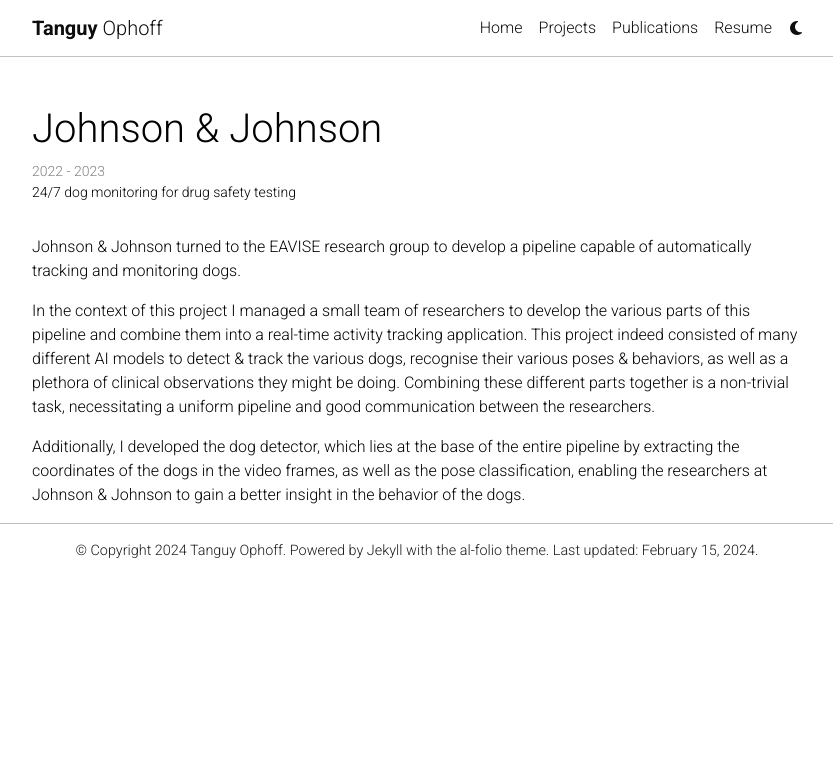
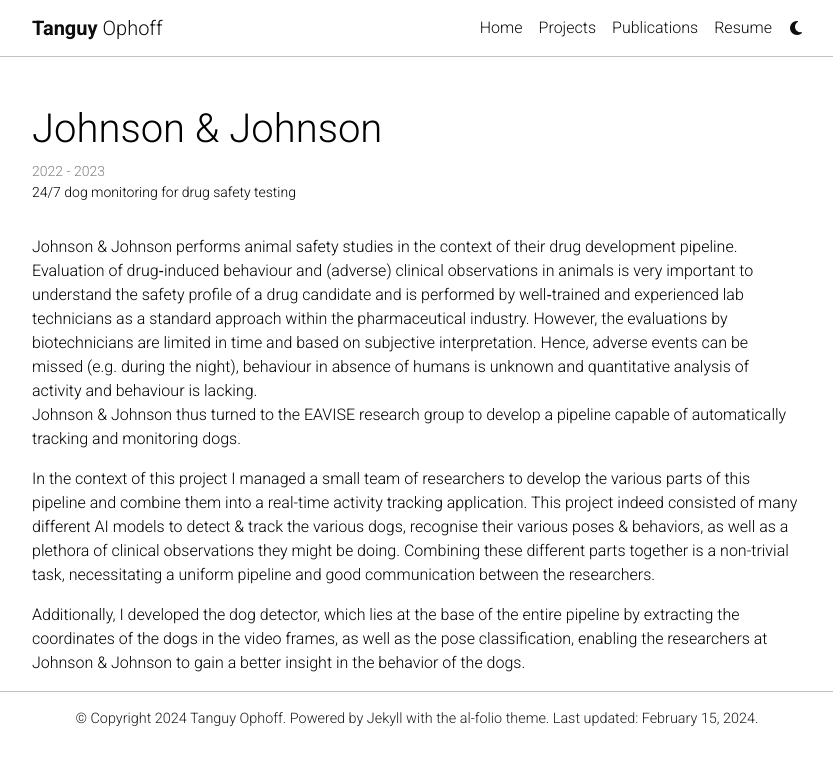
Before and after one commit to 0phoff/portfolio, a Jekyll site: the page built from _projects/phd-04-jnj.md, in a window 1280 px wide. Shown: the top 765 px of the page, without its empty margins (223-1056 px from the left). Built offline with Jekyll 4.4.1, drawn with Linux system fonts in a browser that asks for light colours; comment, search, counter and statistics services are not loaded; a style sheet for code colours, icons or effects is not loaded.

Commit message:
Reworded introduction of the JnJ project

```diff
--- a/_projects/phd-04-jnj.md
+++ b/_projects/phd-04-jnj.md
@@ -10,8 +10,11 @@
 related_publications:
 ---
 
-<!-- TOP TODO: adapt first paragraph -->
-Johnson & Johnson turned to the EAVISE research group to develop a pipeline capable of automatically tracking and monitoring dogs.
+Johnson & Johnson performs animal safety studies in the context of their drug development pipeline.
+Evaluation of drug‐induced behaviour and (adverse) clinical observations in animals is very important to understand the safety profile of a drug candidate and is performed by well‐trained and experienced lab technicians as a standard approach within the pharmaceutical industry.
+However, the evaluations by biotechnicians are limited in time and based on subjective interpretation.
+Hence, adverse events can be missed (e.g. during the night), behaviour in absence of humans is unknown and quantitative analysis of activity and behaviour is lacking.
+Johnson & Johnson thus turned to the EAVISE research group to develop a pipeline capable of automatically tracking and monitoring dogs.
 
 In the context of this project I managed a small team of researchers to develop the various parts of this pipeline and combine them into a real-time activity tracking application.
 This project indeed consisted of many different AI models to detect & track the various dogs, recognise their various poses & behaviors, as well as a plethora of clinical observations they might be doing.
```
